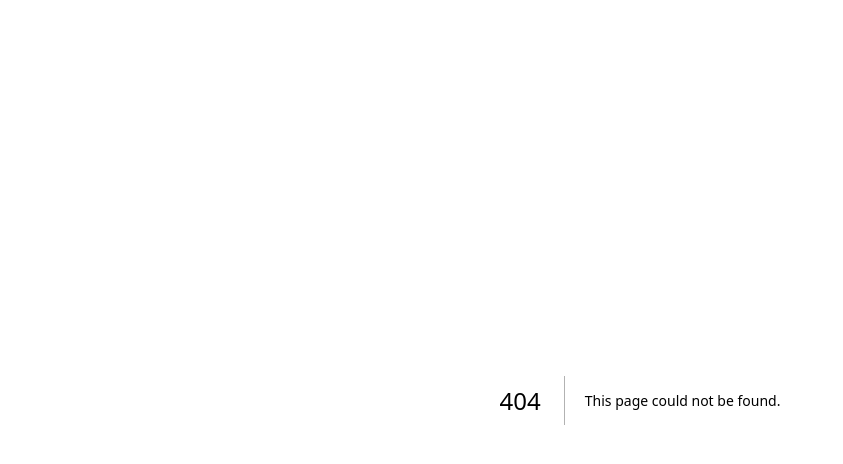
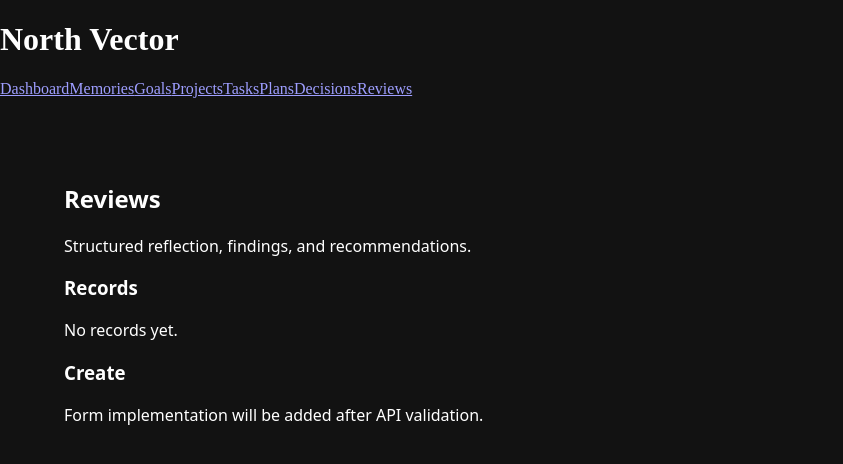
Before and after one commit to nishadbasrur/TheNorthVectorProject, a Next.js app: page /reviews in a window 1280 px wide. Before the commit this address had no page. Shown: the top 464 px of the page, without its empty margins (0-843 px from the left). Built offline with nearby package versions, Linux system fonts and the light colour scheme.

Commit message:
Build reviews screen

```diff
--- /dev/null
+++ b/app/reviews/page.tsx
@@ -0,0 +1,5 @@
+import { ResourcePage } from "@/components/domain/resource-page";
+
+export default function ReviewsPage() {
+  return <ResourcePage title="Reviews" description="Structured reflection, findings, and recommendations." />;
+}
```
